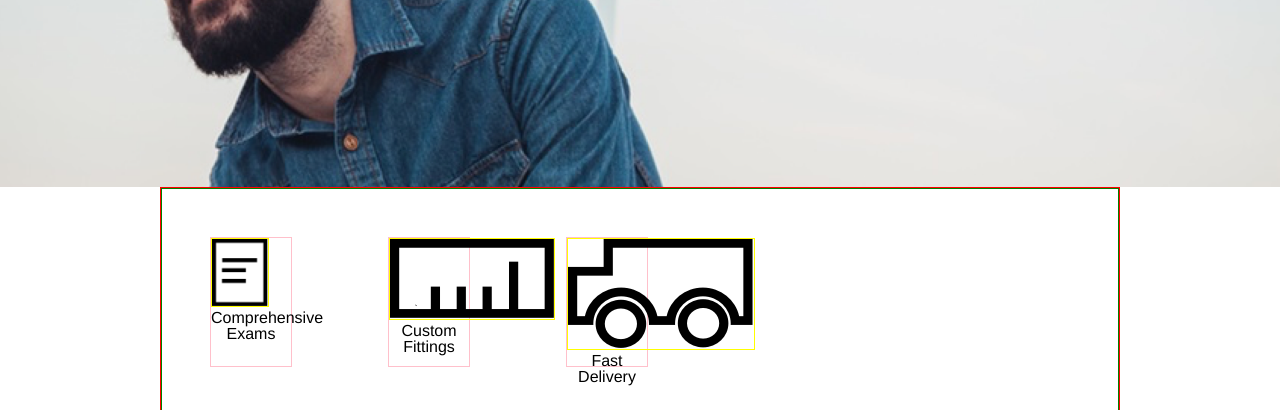
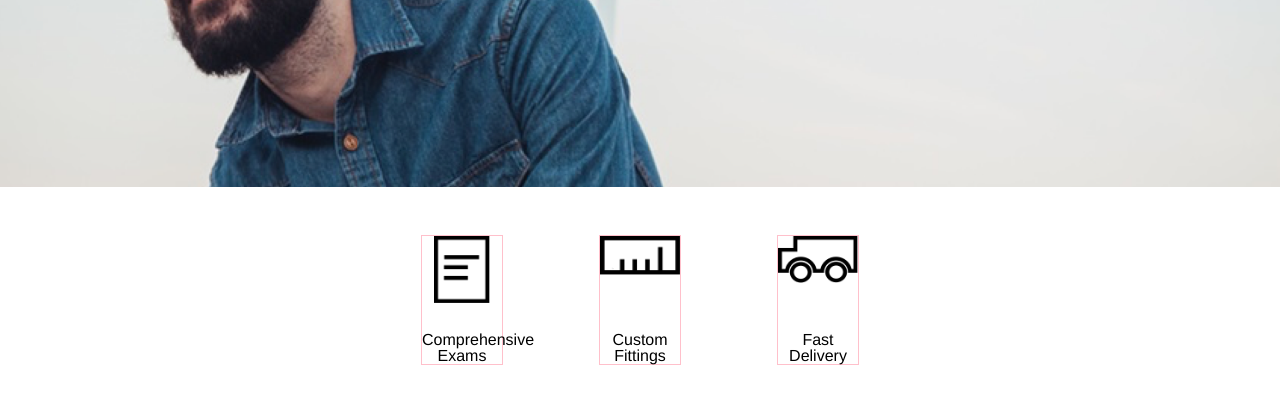
Before and after one commit to michnich02/tsoptics, a plain HTML site: page index.html in a window 1280 px wide. Shown: the part 333-743 px from the top of the page. Drawn offline with Linux system fonts and the light colour scheme.

Commit message:
Need to fix Comp Exams text

```diff
--- a/resources/style.css
+++ b/resources/style.css
@@ -83,15 +83,14 @@ header img {
 /* ***** Content Section ***** */
 
 .content-section {
-  margin: auto;
-  border: 1px solid red;
+  /* margin: auto; */
 }
 
 /* ***** Icon Section ***** */
 
 .icons {
   display: flex;
-  border: 1px solid green;
+  justify-content: center;
 }
 
 .icons p {
@@ -99,19 +98,28 @@ header img {
   font-family: Helvetica;
 }
 
+.paper p {
+  width: 100%;
+}
+
 .icons img {
-  border: 1px solid yellow;
+  max-width: 5rem;
 }
 
 .paper, .ruler, .truck {
+  display: flex;
+  flex-direction: column;
+  justify-content: space-between;
   border: 1px solid pink;
   margin: 3rem;
   height: 8rem;
   width: 5rem;
+  /* overflow: hidden; */
 }
 
 .paper img {
   width: 3.5rem;
+  margin: 0 auto;
 }
 
 /* *****Text Section ***** */
```
